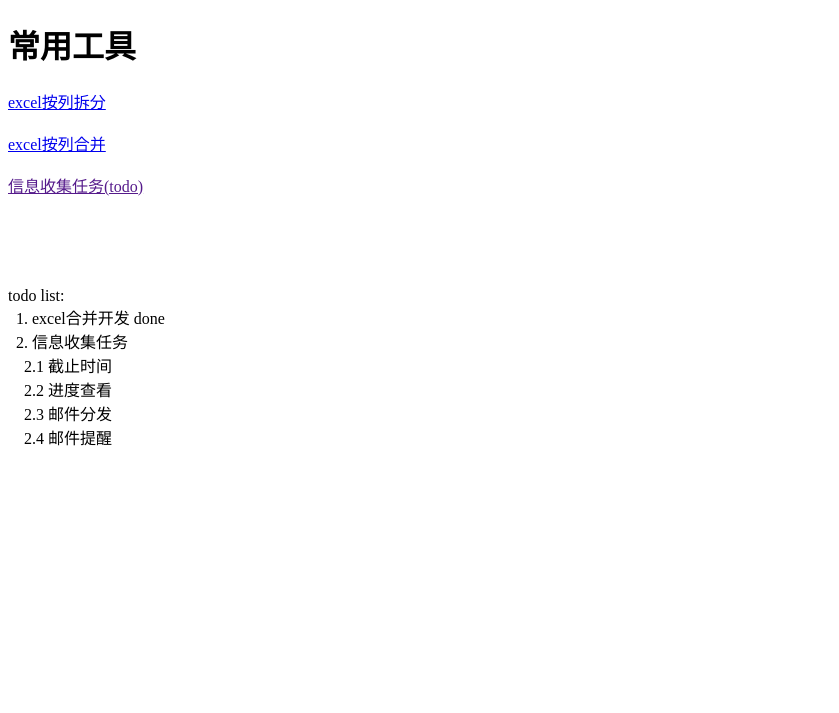
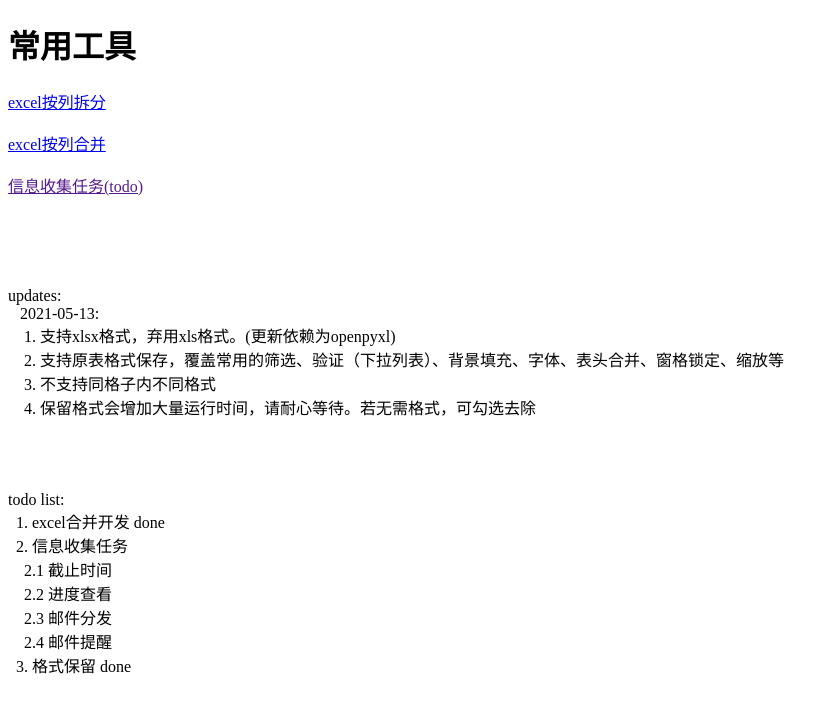
Before and after one commit to madgd/toolhub, a Django app: page / in a window 1280 px wide. Shown: the top 713 px of the page, without its empty margins (0-839 px from the left). Run offline with Django 3.2, Linux system fonts and the light colour scheme.

Commit message:
style support upgrade

```diff
--- a/excel_merge/views.py
+++ b/excel_merge/views.py
@@ -59,8 +59,9 @@
             sheetNameKey = request.POST['sheetNameKey']
             allSheet = 'allSheet' in request.POST
             rmDup = 'rmDup' in request.POST
+            styles = 'styles' in request.POST
             outputPath, err = excelMergeBySheet(savedExcels, headLines=headLines, sheetNum=sheetNum,
-                                                sheetNameKey=sheetNameKey, allSheet=allSheet, rmDup=rmDup)
+                                                sheetNameKey=sheetNameKey, allSheet=allSheet, rmDup=rmDup, styles=styles)
             # return file
             download_file = open(outputPath, 'rb')
             response = FileResponse(download_file)
--- a/excel_split/views.py
+++ b/excel_split/views.py
@@ -47,9 +47,10 @@
             sheetNum = int(request.POST["sheetNum"])
             sheetNameKey = request.POST['sheetNameKey']
             allSheet = 'allSheet' in request.POST
-            print(allSheet)
+            styles = 'styles' in request.POST
+            print(styles)
             outputPath, err = excelSplitBySheet(savedExcel, columnLabels=columnLabels, headLines=headLines, \
-                              sheetNum=sheetNum, sheetNameKey=sheetNameKey, allSheet=allSheet)
+                              sheetNum=sheetNum, sheetNameKey=sheetNameKey, allSheet=allSheet, styles=styles)
             print(outputPath)
             # zip excel
             zip_file = ".".join(savedExcel.split(".")[:-1]) + "_split_by_%s.zip" % columnLabels
--- a/index/templates/index/index.html
+++ b/index/templates/index/index.html
@@ -43,6 +43,14 @@
 
     <br></br>
     <br></br>
+    <p>updates:</p>
+    <p>&nbsp&nbsp 2021-05-13:</p>
+    <p>&nbsp&nbsp&nbsp&nbsp1. 支持xlsx格式，弃用xls格式。(更新依赖为openpyxl)</p>
+    <p>&nbsp&nbsp&nbsp&nbsp2. 支持原表格式保存，覆盖常用的筛选、验证（下拉列表）、背景填充、字体、表头合并、窗格锁定、缩放等</p>
+    <p>&nbsp&nbsp&nbsp&nbsp3. 不支持同格子内不同格式</p>
+    <p>&nbsp&nbsp&nbsp&nbsp4. 保留格式会增加大量运行时间，请耐心等待。若无需格式，可勾选去除</p>
+    <br></br>
+    <br></br>
     <p>todo list:</p>
     <p>&nbsp&nbsp1. excel合并开发 done</p>
     <p>&nbsp&nbsp2. 信息收集任务</p>
@@ -50,6 +58,8 @@
     <p>&nbsp&nbsp&nbsp&nbsp2.2 进度查看</p>
     <p>&nbsp&nbsp&nbsp&nbsp2.3 邮件分发</p>
     <p>&nbsp&nbsp&nbsp&nbsp2.4 邮件提醒</p>
+    <p>&nbsp&nbsp3. 格式保留 done</p>
+
 
 </body>
 
```
Also changed, not shown: excel_merge/templates/excel_merge/index.html (+4 -3 lines), excel_split/templates/excel_split/index.html (+6 -4 lines), 1 other file.
